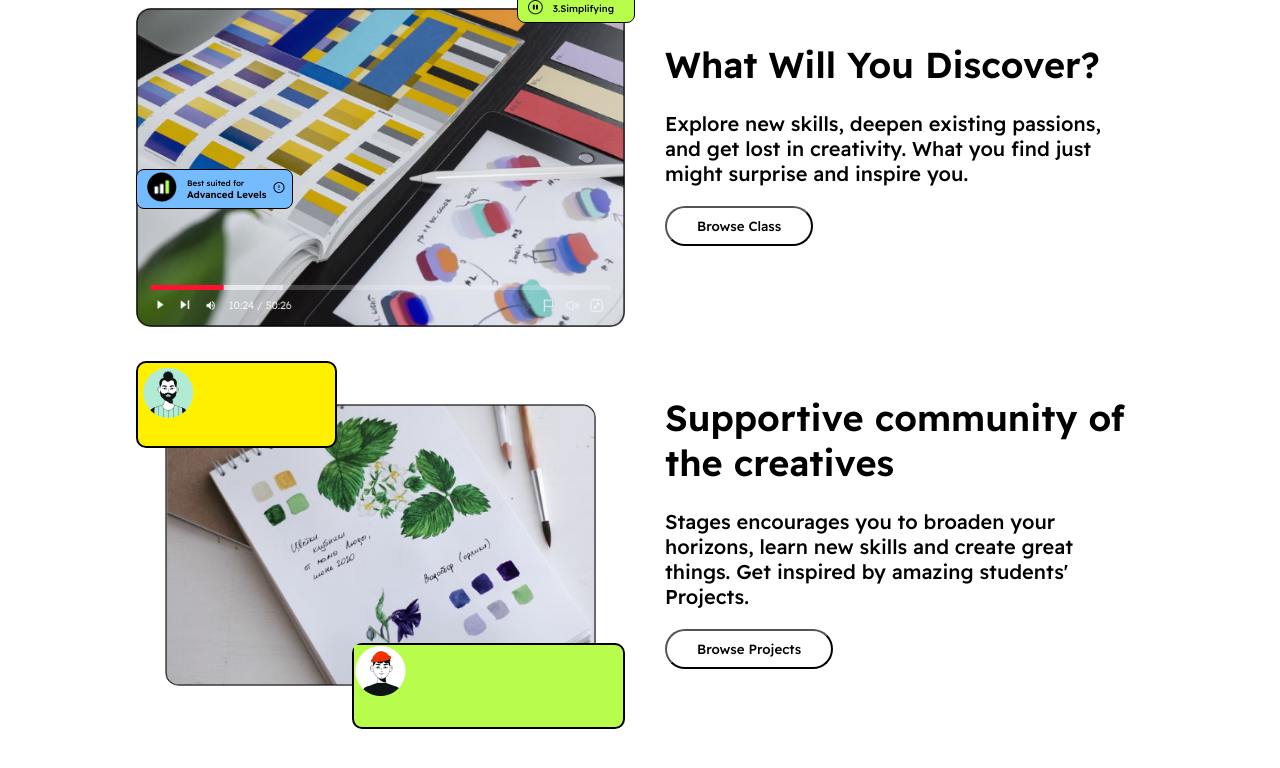
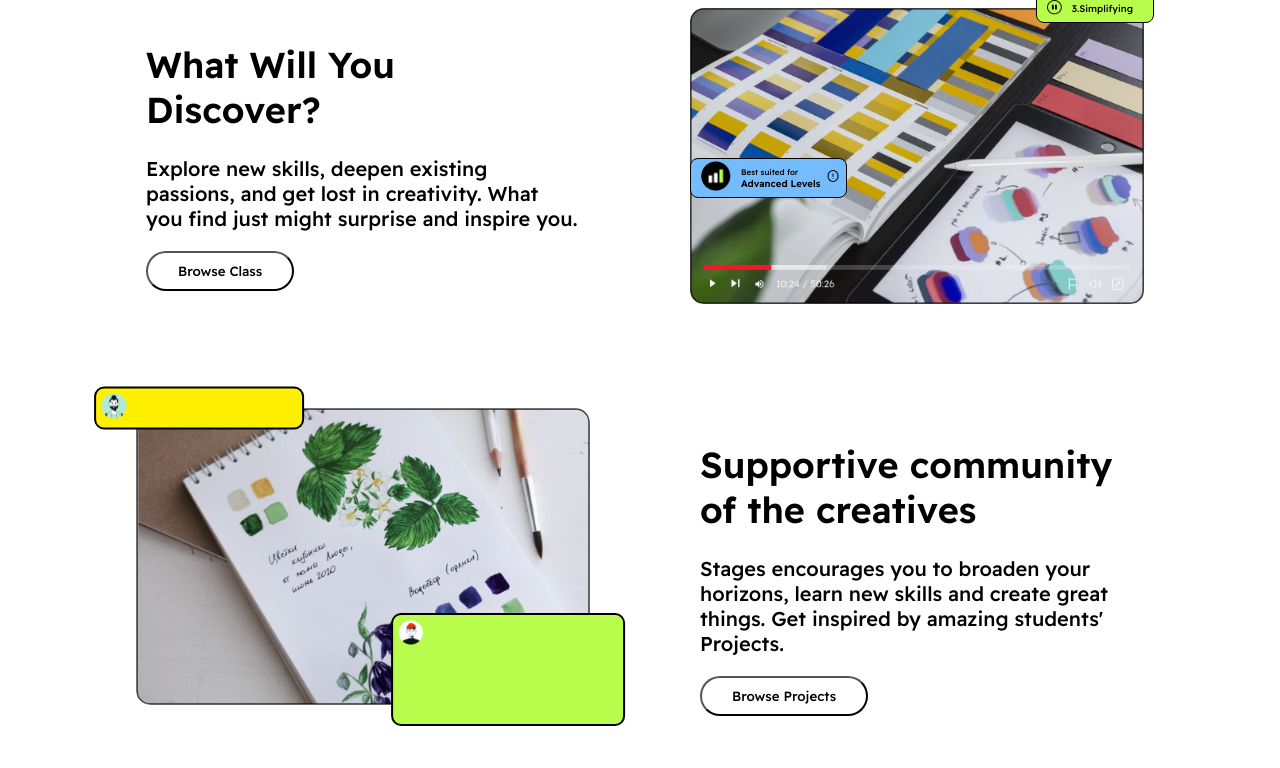
Before and after one commit to kevinobrien3226/figma2-learning, a plain HTML site: page index.html in a window 1280 px wide. Drawn offline with Linux system fonts and the light colour scheme.

Commit message:
change layout to position based

```diff
--- a/style.css
+++ b/style.css
@@ -13,8 +13,7 @@ p {
 
 .discover-grid {
     display: grid;
-    gap: 30px;
-    order: -1;
+    gap: 100px;
 }
 
 @media screen and (min-width: 500px) {
@@ -22,7 +21,7 @@ p {
     .discover-grid {
         display: grid;
         grid-template-columns: 1fr 1fr;
-        gap: 30px;
+        gap: 100px;
 }
 
 }
@@ -52,7 +51,6 @@ button {
     display: grid;
     /* overflow: scroll; */
     position: relative;
-    order: -1;
 }
 
 .discover-content-text {
@@ -145,40 +143,41 @@ button {
 
 .discover-content-images-2 {
     display: grid;
-    grid-template-columns: 2fr 12fr 1fr 1fr 16fr 2fr;
-    grid-template-rows: 2fr 2fr 9fr 2fr 2fr;
-    overflow: hidden;
+    position: relative;
 }
 
 .notebook-image {
-    grid-column-start: 2;
-    grid-column-end: 6;
-    grid-row-start: 2;
-    grid-row-end: 5;
-    /* overflow: hidden; */
     width: 100%;
 }
 
 .yellow-box {
     background-color: #fff000;
-    grid-column: 1 / 3;
-    grid-row: 1 / 3;
+    bottom: 100%;
     border: 2px solid black;
     border-radius: 10px;
+    position: absolute;
+    transform: translateY(50%) translateX(-20%);
 }
 
 .man1-image {
     padding: 5px;
+    padding-right: 175px;
+    max-height: 25px;
 }
 
 .green-box {
     background-color: #B9FD4C;
-    /* grid-column-start: 3;
-    grid-column-end: 5;
-    grid-row-start: 4;
-    grid-row-end: 5;  */
-    grid-column: 4 /span2;
-    grid-row: 4 /span2;
+    position: absolute;
+    top: 100%;
+    transform: translateY(-100%) translateX(-85%);
     border: 2px solid black;
     border-radius: 10px;
+    left: 100%;
 }
+
+.man2-image {
+    padding: 5px;
+    padding-right: 200px;
+    max-height: 25px;
+    padding-bottom: 75px;
+}
```
